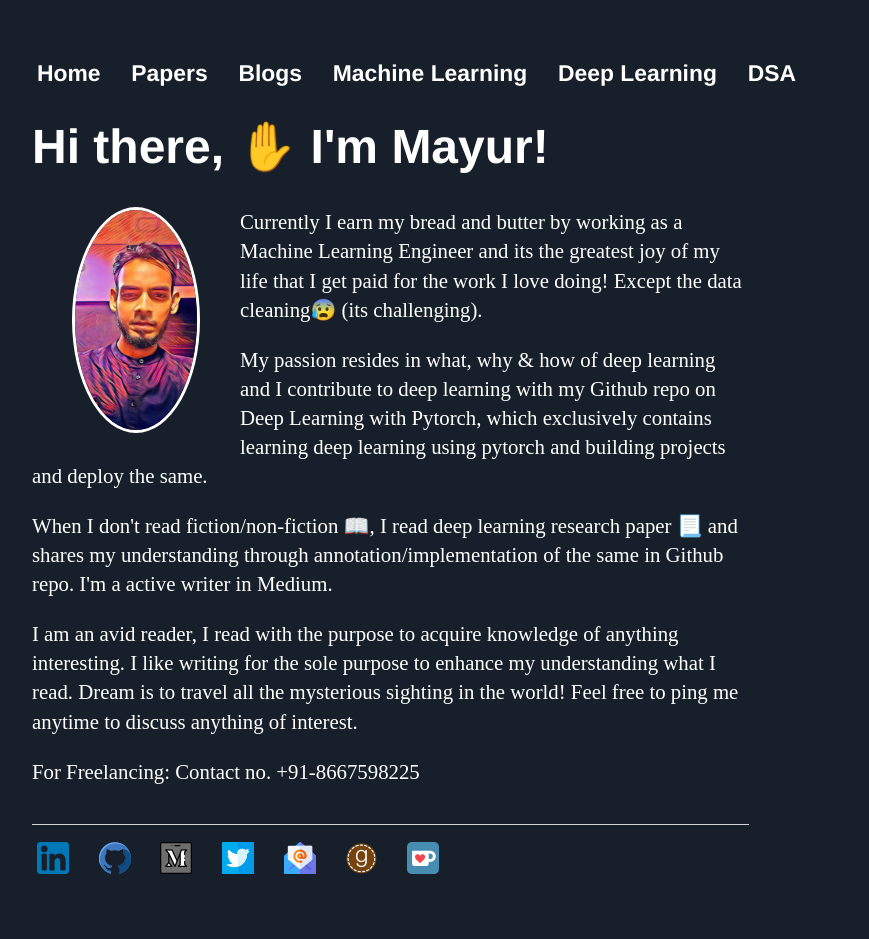
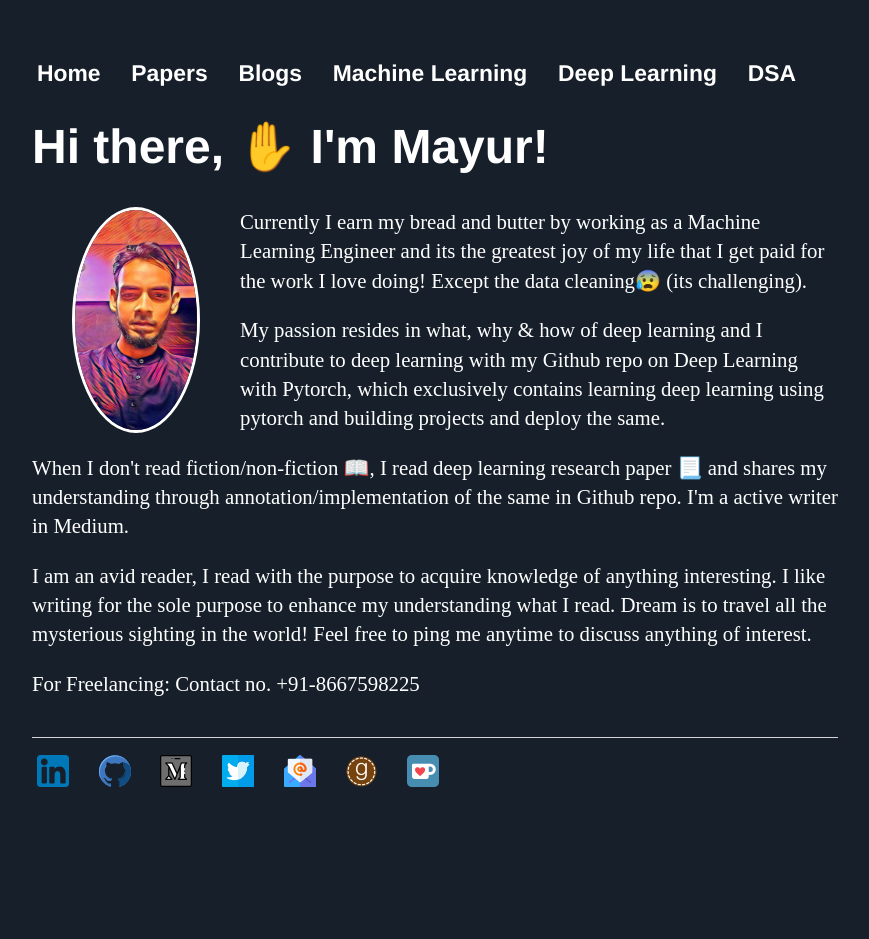
Before and after one commit to Mayurji/mayurji.github.io, a Jekyll site: the page built from index.html, in a window 1280 px wide. Shown: the whole page, without its empty margins (160-1029 px from the left). Built offline with Jekyll 4.4.1, drawn with Linux system fonts in a browser that asks for light colours; after the commit the page ends 900 px from its top, so only the background shows below that.

Commit message:
Update default.html

```diff
--- a/_layouts/default.html
+++ b/_layouts/default.html
@@ -6,7 +6,7 @@
 		<link rel="stylesheet" type="text/css" href="/css/main.css">
 		<meta name="google-site-verification" content="Qml5-eorENd39vL-Z5OR_K_4Bj_tpO87ApQX8cGYQkc" />
 	</head>
-	<body style="background-color:#17202a;" style="width:80%"> <!-- #d9d6d6 -->
+	<body style="background-color:#17202a;" style="width:90%"> <!-- #d9d6d6 -->
 		<nav>
     		<ul>
         		<li><a href="/">Home</a></li>
@@ -18,12 +18,12 @@
 
     		</ul>
 		</nav>
-		<div class="container" style="width:80%";>
+		<div class="container" style="width:90%";>
 
 		{{ content }}
 
 		</div><!-- /.container -->
-		<footer style="width:80%";>
+		<footer style="width:90%";>
 		<!--
 		<h3>Projects</h3>
 		<div id="menu-outer">
```
